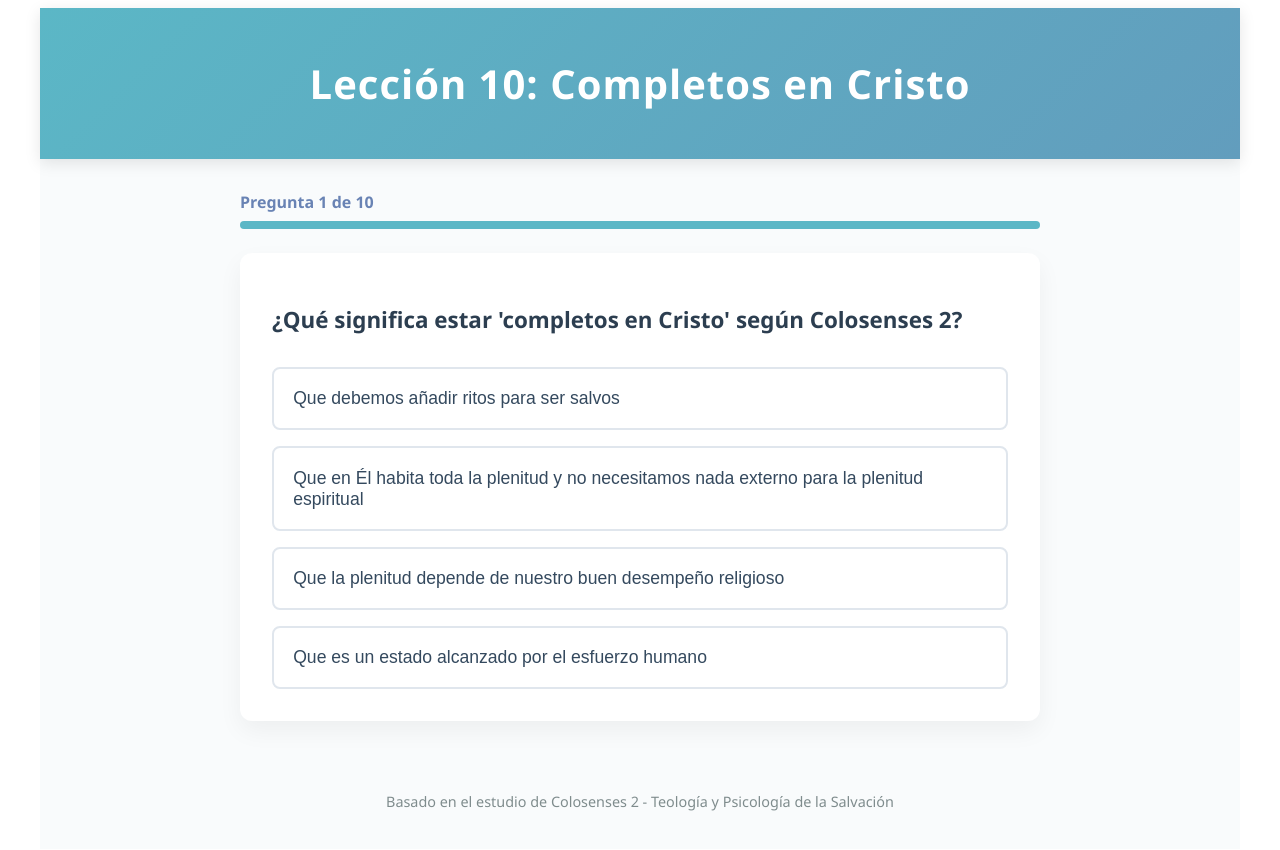
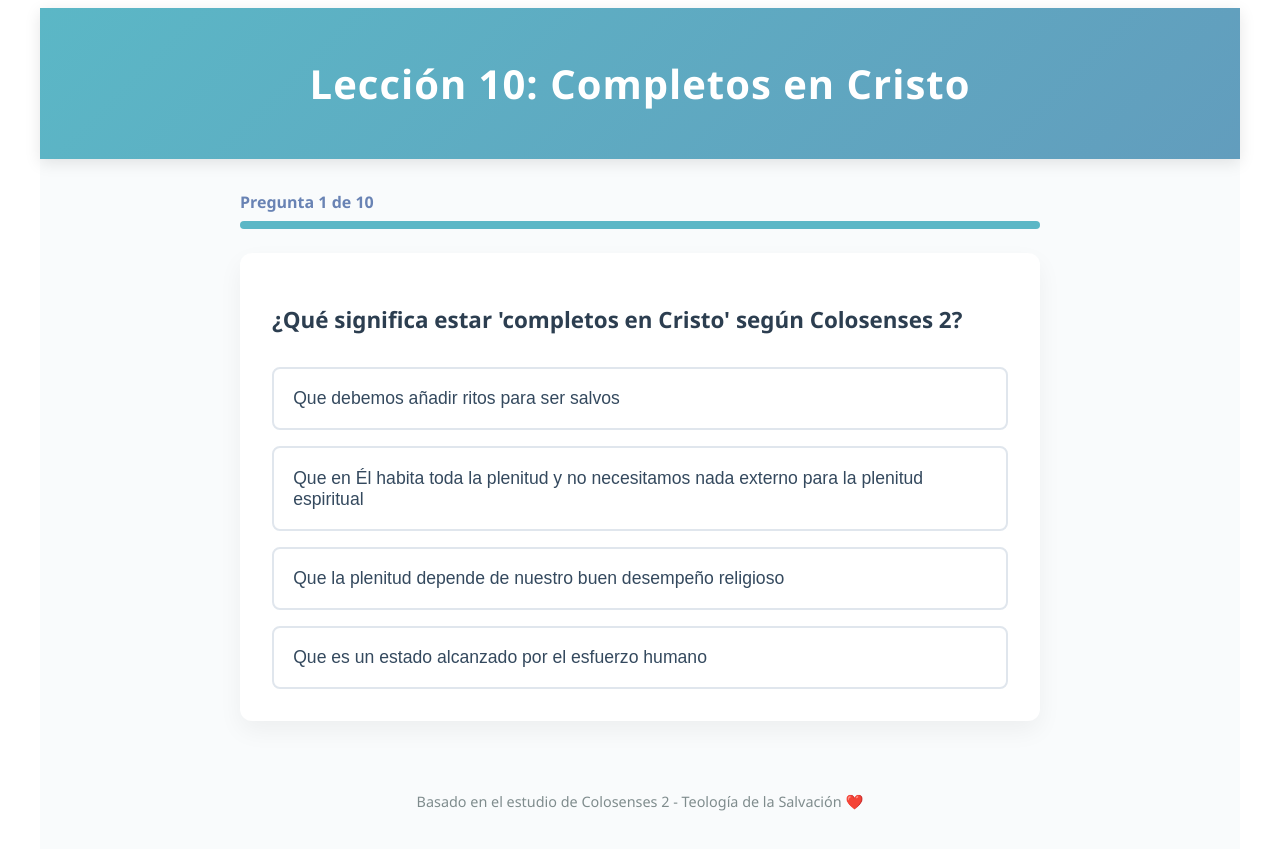
Before and after one commit to escuela-sabatica/leccion10, a Vue app: page / in a window 1280 px wide. Shown: the top 850 px of the page. Built offline with nearby package versions, Linux system fonts and the light colour scheme.

Commit message:
Update App.vue

```diff
--- a/src/App.vue
+++ b/src/App.vue
@@ -56,7 +56,7 @@
     </main>
 
     <footer class="footer">
-      <p>Basado en el estudio de Colosenses 2 - Teología y Psicología de la Salvación</p>
+      <p>Basado en el estudio de Colosenses 2 - Teología de la Salvación ❤️ </p>
     </footer>
   </div>
 </template>
```
